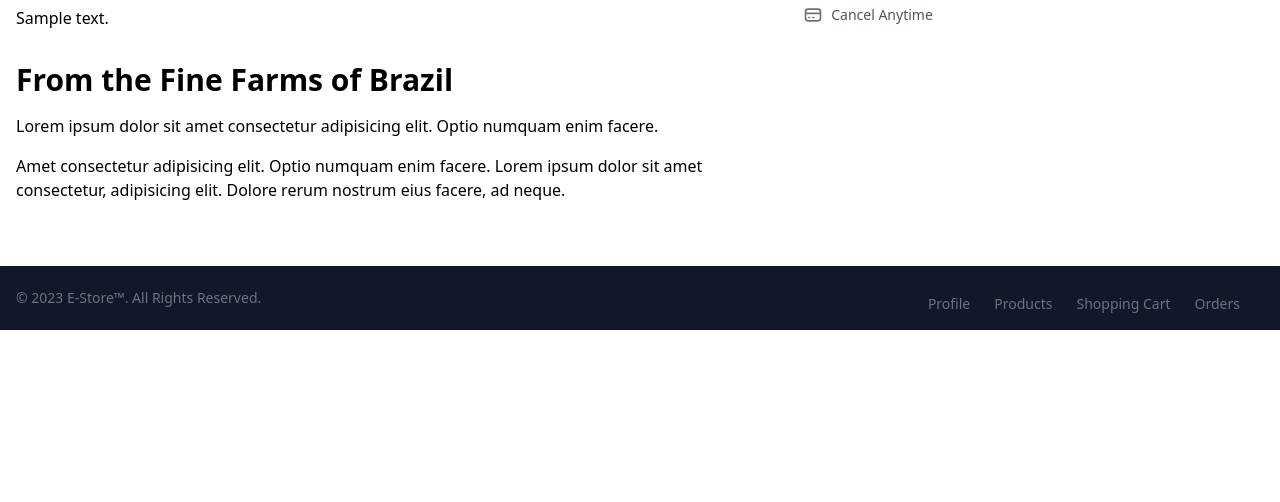
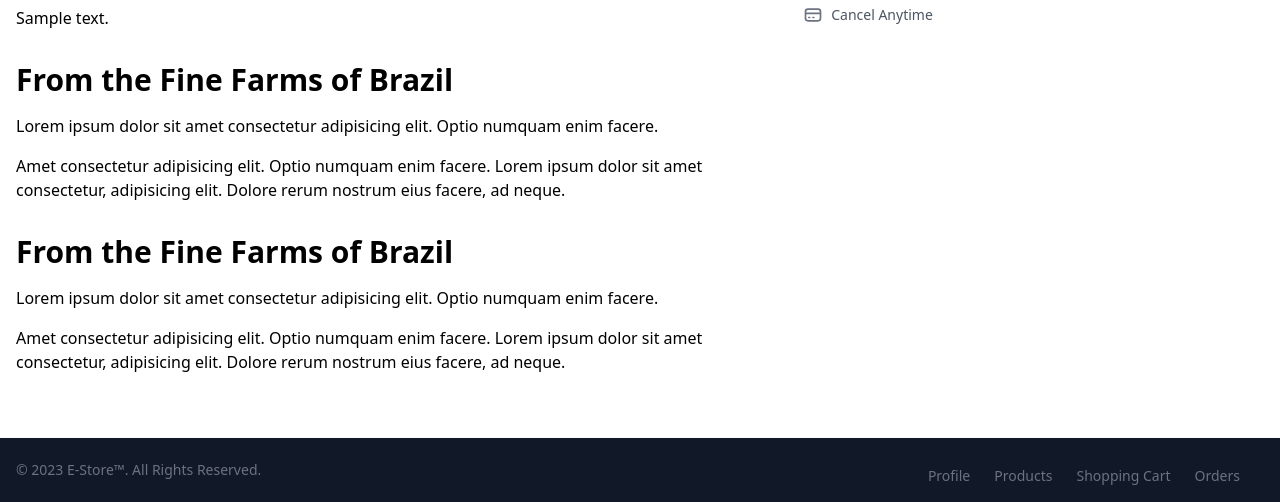
Before and after one commit to mawaisismail/store-management-python, a Django app: page /products/details/1 in a window 1280 px wide. Shown: the part 689-1191 px from the top of the page. Before the commit the page ends 1019 px from the top, so only its background shows below. Run offline with Django 4.2, Linux system fonts and the light colour scheme; tables that the repository leaves empty hold one stand-in row (values such as "Sample post"); some libraries are stand-ins or nearby versions.

Commit message:
fix design

```diff
--- a/templates/home.html
+++ b/templates/home.html
@@ -3,7 +3,7 @@
 <section class="bg-white dark:bg-gray-900">
     <div class="grid max-w-screen-xl px-4 py-8 mx-auto lg:gap-8 xl:gap-0 lg:py-16 lg:grid-cols-12">
         <div class="mr-auto place-self-center lg:col-span-7">
-            <h1 class="max-w-2xl mb-4 text-4xl font-extrabold tracking-tight leading-none md:text-5xl xl:text-6xl dark:text-white">Payments tool for software companies</h1>
+            <h1 class="max-w-2xl mb-4 text-4xl font-bold tracking-tight leading-none md:text-5xl xl:text-6xl dark:text-white">Payments tool for software companies</h1>
             <p class="max-w-2xl mb-6 font-light text-gray-500 lg:mb-8 md:text-lg lg:text-xl dark:text-gray-400">From checkout to global sales tax compliance, companies around the world use Flowbite to simplify their payment stack.</p>
             <a href="#" class="inline-flex items-center justify-center px-5 py-3 mr-3 text-base font-medium text-center text-white rounded-lg bg-primary-700 hover:bg-primary-800 focus:ring-4 focus:ring-primary-300 dark:focus:ring-primary-900">
                 Get started
@@ -21,7 +21,7 @@
     <section class="bg-white dark:bg-gray-900">
   <div class="py-8 px-4 mx-auto max-w-screen-xl sm:py-16 lg:px-6">
       <div class="max-w-screen-md mb-8 lg:mb-16">
-          <h2 class="mb-4 text-4xl tracking-tight font-extrabold text-gray-900 dark:text-white">Designed for business teams like yours</h2>
+          <h2 class="mb-4 text-4xl tracking-tight font-bold text-gray-900 dark:text-white">Designed for business teams like yours</h2>
           <p class="text-gray-500 sm:text-xl dark:text-gray-400">Here at Flowbite we focus on markets where technology, innovation, and capital can unlock long-term value and drive economic growth.</p>
       </div>
       <div class="space-y-8 md:grid md:grid-cols-2 lg:grid-cols-3 md:gap-12 md:space-y-0">
@@ -73,7 +73,7 @@
     <section class="bg-white dark:bg-gray-900">
   <div class="py-8 px-4 mx-auto max-w-screen-xl text-center lg:py-16 lg:px-6">
       <div class="mx-auto mb-8 max-w-screen-sm lg:mb-16">
-          <h2 class="mb-4 text-4xl tracking-tight font-extrabold text-gray-900 dark:text-white">Our team</h2>
+          <h2 class="mb-4 text-4xl tracking-tight font-bold text-gray-900 dark:text-white">Our team</h2>
           <p class="font-light text-gray-500 sm:text-xl dark:text-gray-400">Explore the whole collection of open-source web components and elements built with the utility classes from Tailwind</p>
       </div>
       <div class="grid gap-8 lg:gap-16 sm:grid-cols-2 md:grid-cols-3 lg:grid-cols-4">
--- a/templates/product-detail.html
+++ b/templates/product-detail.html
@@ -205,6 +205,11 @@
                             facere.</p>
                         <p class="mt-4">Amet consectetur adipisicing elit. Optio numquam enim facere. Lorem ipsum dolor
                             sit amet consectetur, adipisicing elit. Dolore rerum nostrum eius facere, ad neque.</p>
+                        <h1 class="mt-8 text-3xl font-bold">From the Fine Farms of Brazil</h1>
+                        <p class="mt-4">Lorem ipsum dolor sit amet consectetur adipisicing elit. Optio numquam enim
+                            facere.</p>
+                        <p class="mt-4">Amet consectetur adipisicing elit. Optio numquam enim facere. Lorem ipsum dolor
+                            sit amet consectetur, adipisicing elit. Dolore rerum nostrum eius facere, ad neque.</p>
                     </div>
                 </div>
             </div>
--- a/templates/products.html
+++ b/templates/products.html
@@ -4,7 +4,7 @@
     <section class="bg-white mt-[100px]">
         <div class="py-8 px-4 mx-auto max-w-screen-xl lg:py-16 lg:px-6">
             <div class="mx-auto max-w-screen-md text-center mb-8 lg:mb-12">
-                <h2 class="mb-4 text-4xl tracking-tight font-extrabold text-gray-900">Designed for
+                <h2 class="mb-4 text-4xl tracking-tight font-bold text-gray-900">Designed for
                     Customer like yours</h2>
                 <p class="mb-5 font-light text-gray-500 sm:text-xl">Here at E-Store we focus on
                     markets
@@ -19,7 +19,7 @@
                                     src="{% static "/images/1.jpeg" %}" alt="image" class="w-full"/></a>
                             <p class="my-5 font-light text-gray-500 sm:text-lg min-w-[20rem] line-clamp-3 h-[6rem]">{{ product.description }}</p>
                             <div class="flex justify-center items-baseline my-8">
-                                <span class="mr-2 text-5xl font-extrabold">${{ product.price }}</span>
+                                <span class="mr-2 text-5xl font-bold">${{ product.price }}</span>
                             </div>
                             <a href="#"
                                class="w-full py-4 px-10 text-white bg-blue-600 hover:bg-blue-700 font-medium rounded-lg text-sm text-center">Get
--- a/templates/user-profile-view.html
+++ b/templates/user-profile-view.html
@@ -2,7 +2,7 @@
 {% block content %}
     <section class="bg-white mt-[100px]">
         <div class="py-8 lg:py-16 px-4 mx-auto max-w-screen-md">
-            <h2 class="mb-4 text-4xl tracking-tight font-extrabold text-center text-gray-900">Profile</h2>
+            <h2 class="mb-4 text-4xl tracking-tight font-bold text-center text-gray-900">Profile</h2>
             <p class="mb-8 lg:mb-16 font-light text-center text-gray-500 dark:text-gray-400 sm:text-xl">Want to update
                 profile? You can update information here like update billing information for purchasing etc .</p>
             <form method="post">
```
